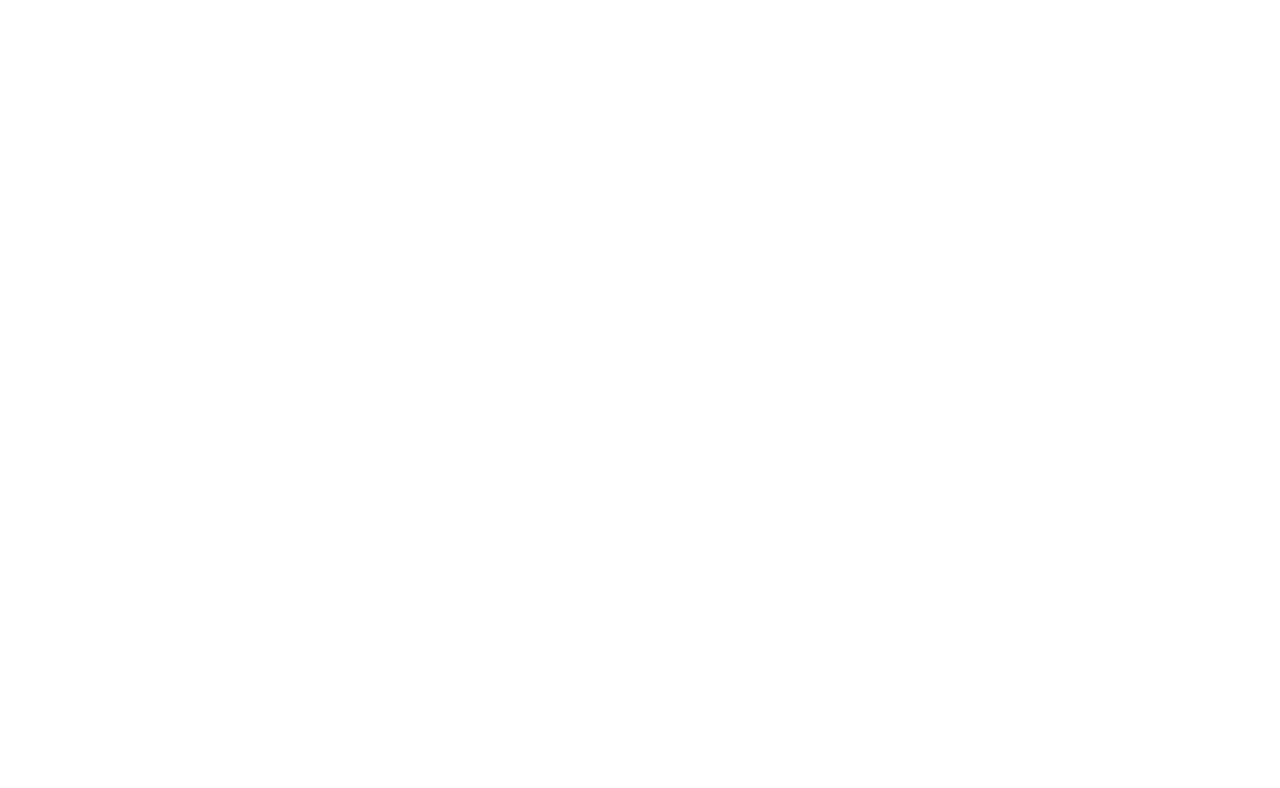
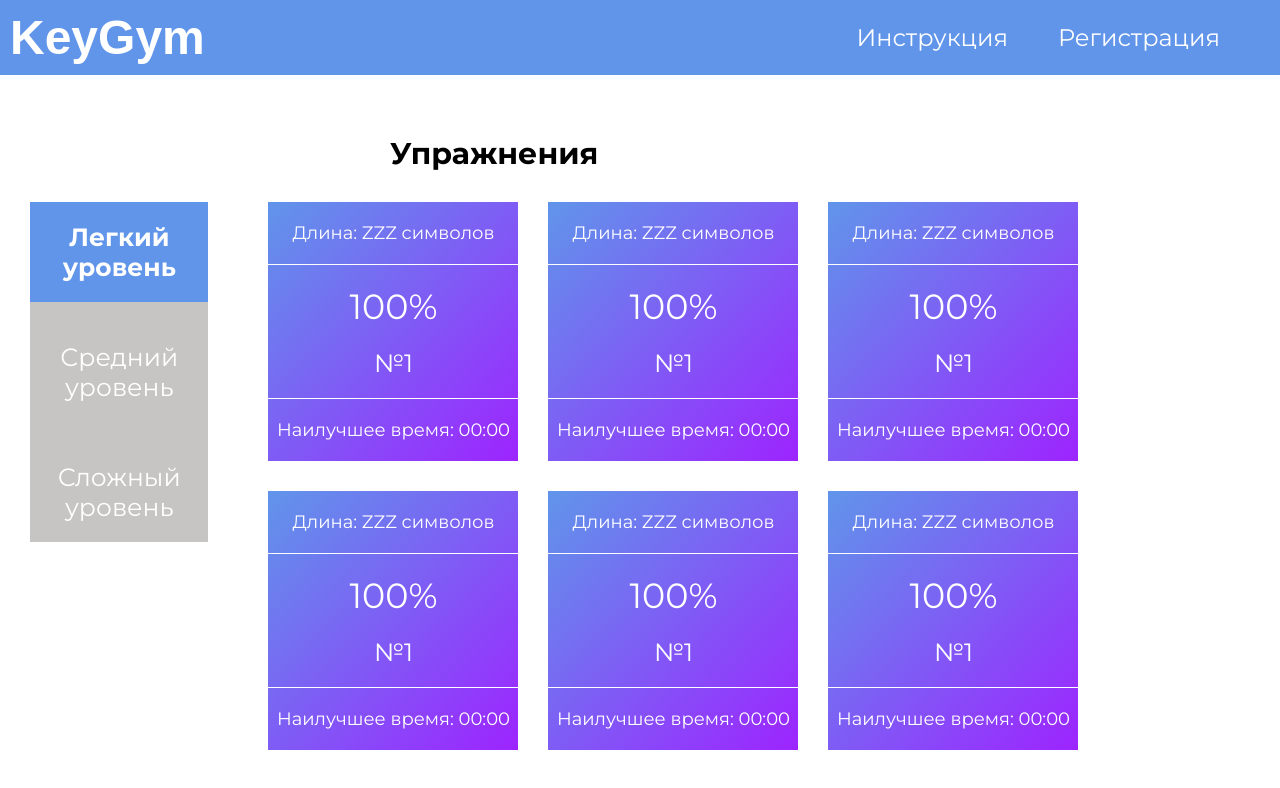
Before and after one commit to mikhailovmc/KeyTrainer, a React (Create React App) app in the folder frontend/: page /exercise in a window 1280 px wide. Before the commit this address had no page. Shown: the top 788 px of the page. Built offline with nearby package versions, Linux system fonts and the light colour scheme; a web font is replaced by a local one.

Commit message:
Приветственная страница и страница с упражнением

```diff
--- a/frontend/src/components/App/App.jsx
+++ b/frontend/src/components/App/App.jsx
@@ -3,6 +3,7 @@
 import Authorization from "../Authorization/Authorization";
 import Registration from "../Authorization/Registration";
 import Instruction from "../Instruction/Instruction";
+import ExercisePage from "../ExercisePage/ExercisePage";
 import HiPage from '../HiPage/HiPage';
 import './App.scss';
 
@@ -14,6 +15,8 @@
           <Route path="/instruction" element={<Instruction/>}/>
           <Route path="/login" element={<Authorization/>}/>
           <Route path="/registration" element={<Registration/>}/>
+          <Route path="/exercise" element={<ExercisePage/>}/>
+
         </Routes>
       </BrowserRouter>
   );
--- a/frontend/src/components/Authorization/Authorization.jsx
+++ b/frontend/src/components/Authorization/Authorization.jsx
@@ -19,7 +19,7 @@
     }
     return (
         <>
-            <Header/>
+            <Header links={[{text: "Инструкция", route: "/instruction"}, {text: "Регистрация", route: "/registration"}]}/>
             <div className="logPage">
 
                 <form className="form" action="">
@@ -42,7 +42,7 @@
                     </label>
 
 
-                    <button className="button" type="submit">Зарегистрироваться</button>
+                    <button className="button" type="submit">Войти</button>
                 </form>
 
             </div>
--- a/frontend/src/components/Authorization/Registration.jsx
+++ b/frontend/src/components/Authorization/Registration.jsx
@@ -21,7 +21,7 @@
 
     return (
         <>
-            <Header/>
+            <Header links={[{text: "Инструкция", route: "/instruction"}, {text: "Авторизироваться", route: "/login"}]}/>
             <div className="logPage">
 
                 <form className="form" action="">
--- a/frontend/src/components/Authorization/style.scss
+++ b/frontend/src/components/Authorization/style.scss
@@ -67,6 +67,7 @@
 
         .form__checkbox {
             margin-bottom: 30px;
+            font-size: 20px;
 
             .checkbox {
                 width: 20px;
--- /dev/null
+++ b/frontend/src/components/Card/Card.jsx
@@ -0,0 +1,18 @@
+import "./style.scss"
+
+const Card = () => {
+    return (
+        <div className="card">
+            <div className="card__top">Длина: ZZZ символов</div>
+            <div className="card__body">
+                <span className="card__percent">100%</span>
+                <span className="card__number">№1</span>
+            </div>
+            <div className="card__footer">
+                Наилучшее время: 00:00
+            </div>
+        </div>
+    );
+}
+
+export default Card;
--- /dev/null
+++ b/frontend/src/components/Card/style.scss
@@ -0,0 +1,36 @@
+@import "./../App/vars";
+
+.card {
+    background: linear-gradient(to bottom right, $brand-color, rgb(157, 36, 255));
+    width: 250px;
+    padding: 20px 0;
+    font-size: 18px;
+    color: #fff;
+    text-align: center;
+
+
+    .card__top {
+        padding: 0 0 20px 0;
+        border-bottom: 1px solid #fff;
+    }
+
+    .card__body {
+        display: flex;
+        flex-direction: column;
+        padding: 20px 0;
+
+        .card__percent {
+            font-size: 35px;
+            margin-bottom: 20px;
+        }
+
+        .card__number {
+            font-size: 25px;
+        }
+    }
+
+    .card__footer {
+        padding-top: 20px;
+        border-top: 1px solid #fff;
+    }
+}
--- /dev/null
+++ b/frontend/src/components/ExercisePage/ExercisePage.jsx
@@ -0,0 +1,36 @@
+import Card from "../Card/Card";
+import Header from "../Headers/Header";
+
+import "./style.scss"
+
+const ExercisePage = () => {
+    return (
+        <>
+        <Header links={[{text: "Инструкция", route: "/instruction"}, {text: "Регистрация", route: "/registration"}]}/>
+
+        <div className="exercise">
+            <p className="exercise__title">Упражнения</p>
+            <div className="exercise__wrapper">
+                <div className="exercise__level">
+                    <div className="exercise__difficult active">Легкий уровень</div>
+                    <div className="exercise__difficult ">Средний уровень</div>
+                    <div className="exercise__difficult ">Сложный уровень</div>
+                </div>
+
+                <div className="exercise__container">
+                    <Card/>
+                    <Card/>
+                    <Card/>
+                    <Card/>
+                    <Card/>
+                    <Card/>
+                </div>
+            </div>
+
+        </div>
+        </>
+
+    );
+}
+
+export default ExercisePage;
--- /dev/null
+++ b/frontend/src/components/ExercisePage/style.scss
@@ -0,0 +1,47 @@
+@import "./../App/vars";
+
+.exercise {
+    padding: 60px 30px;
+    color: #fff;
+
+    .exercise__wrapper {
+        display: flex;
+    }
+    .exercise__level {
+        text-align: center;
+        width: 300px;
+        height: fit-content;
+        font-size: 25px;
+        background-color: #c7c4c4;
+        margin-right: 60px;
+    }
+
+    .exercise__difficult {
+        padding: 20px;
+        margin-bottom: 20px;
+    }
+
+    .exercise__difficult:last-child {
+        margin-bottom: 0;
+    }
+
+    .active {
+        background-color: $brand-color;
+        font-weight: 700;
+    }
+
+    .exercise__container {
+        display: flex;
+        gap: 30px;
+        flex-wrap: wrap;
+    }
+
+    .exercise__title {
+        height: fit-content;
+        color: #000;
+        font-size: 30px;
+        font-weight: 700;
+        margin-bottom: 30px;
+        margin-left: 360px;
+    }
+}
--- a/frontend/src/components/Headers/Header.jsx
+++ b/frontend/src/components/Headers/Header.jsx
@@ -5,30 +5,27 @@
 import "./style.scss"
 
 
-const Header = () => {
+const Header = (props) => {
+    const links = [...props.links];
+    const showLinks = () => {
+        return links.map(link => {
+            return (
+                <li key={link.text} className="header__list-item">
+                    <Link to={link.route}>
+                        {link.text}
+                    </Link>
+                </li>
+            )
+        })
+    }
+
     return (
 
         <header>
-
             <div className="logo">KeyGym</div>
             <nav>
                 <ul className="header__list">
-                    <li className="header__list-item">
-                        <Link to={"/instruction"}>
-                            Инструкция
-                        </Link>
-                    </li>
-                    <li className="header__list-item">
-                        <Link to={"/login"}>
-                            Авторизация
-                        </Link>
-                    </li>
-                    <li className="header__list-item">
-                        <Link to={"/registration"}>
-                            Регистрация
-                        </Link>
-
-                    </li>
+                    {links && showLinks()}
                 </ul>
             </nav>
         </header>
--- a/frontend/src/components/HiPage/HiPage.jsx
+++ b/frontend/src/components/HiPage/HiPage.jsx
@@ -1,10 +1,24 @@
+import { Link } from "react-router-dom";
+
 import Header from "../Headers/Header";
+import "./style.scss"
 
 const HiPage = () => {
     return (
         <>
-            <Header />
-            <div>ПЕРВАЯ СТРАНИЦА</div>
+            <Header links={[{text: "Инструкция", route: "/instruction"}, {text: "Авторизация", route: "/login"}]}/>
+            <div className="hello-page">
+                <h1 className="hello-page__title">Добро пожаловать на нашу тренировку в KeyGym-online</h1>
+                <p className="hello-page__text">
+                    Мечтаете научиться слепому методу печати и увеличить свою продуктивность на работе или учебе?
+                    Научитесь с нашим бесплатным тренажером.
+                </p>
+                <div className="hello-page__button">
+                    <Link to="/login">
+                        Выбрать уровень сложности
+                    </Link>
+                </div>
+            </div>
         </>
 
     );
--- /dev/null
+++ b/frontend/src/components/HiPage/style.scss
@@ -0,0 +1,32 @@
+.hello-page {
+    padding: 100px 0;
+
+    color: #fff;
+    background-color: #265299;
+    height: 100vh;
+    text-align: center;
+
+    .hello-page__title {
+        margin-left: auto;
+        margin-right: auto;
+        font-size: 48px;
+        margin-bottom: 30px;
+        width: 50%;
+    }
+
+    .hello-page__text {
+        font-size: 32px;
+        margin-bottom: 50px;
+        width: 50%;
+        margin-left: auto;
+        margin-right: auto;
+    }
+
+    .hello-page__button a {
+        color: #fff;
+        background-color: #459830;
+        padding: 20px;
+        font-size: 25px;
+        border-radius: 10px;
+    }
+}
--- a/frontend/src/components/Instruction/Instruction.jsx
+++ b/frontend/src/components/Instruction/Instruction.jsx
@@ -1,6 +1,6 @@
 const Instruction = () => {
     return (
-        <div>СТРАНЦИА С ИНСТРУКИЦИЕй</div>
+        <div></div>
     );
 }
 
```
